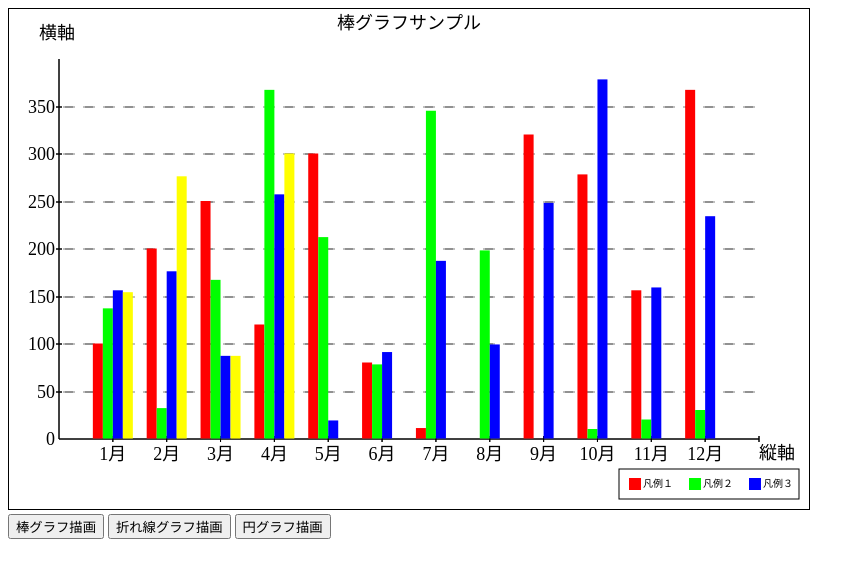
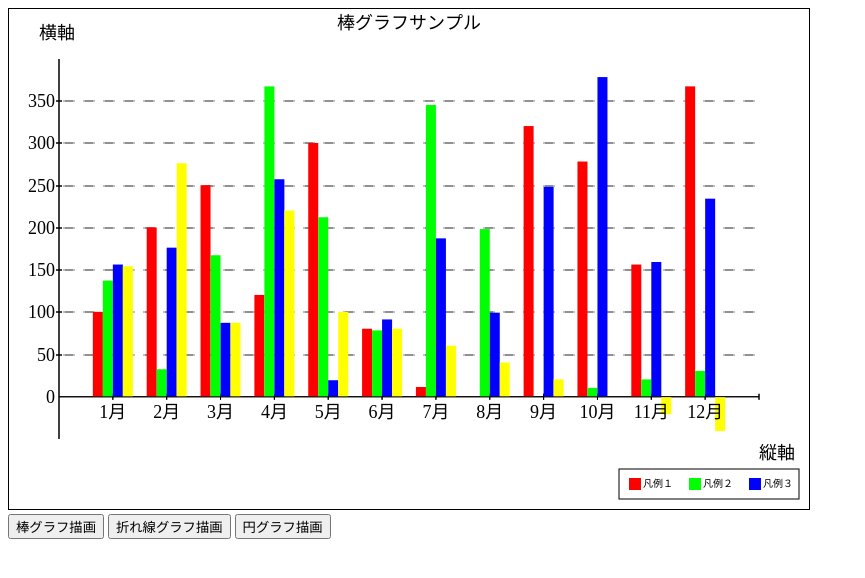
Before and after one commit to matsum0623/drawGraph-JSLibrary, a plain HTML site: page index.html in a window 1280 px wide. Both pictures are taken after a click on the button "棒グラフ描画". Shown: the whole page, without its empty margins (0-865 px from the left). Drawn offline with Linux system fonts and the light colour scheme.

Commit message:
Finish Auto Adjust Scale

```diff
--- a/canvas.js
+++ b/canvas.js
@@ -13,6 +13,20 @@ class DrawGraph{
      * @returns {void}
      */
     constructor(canvas,width,height){
+
+        /** 描画データ */
+        this.data = [];
+        this.data.drawDataCount = 0;
+        this.data.xInterval     = 'undefined';
+        this.data.yInterval     = 'undefined';
+        this.data.yCount        = [];
+
+        /** 基準線に関わる設定 */
+        this.axis = [];
+        this.axis.xLineHeight   = 'undefined';
+        this.axis.color = '#000000';
+        this.axis.autoVerticalScaleAdjust = true;
+
         /** canvasの縦横幅の設定 */
         this.width  = typeof width  !== 'undefined' ? width  : 800;
         this.height = typeof height !== 'undefined' ? height : 500;
@@ -51,8 +65,6 @@ class DrawGraph{
         this.unitXText = "横軸";
         /** 横軸の単位記載 */
         this.unitYText = "縦軸";
-        /** 軸の色 */
-        this.axisColor = "#000000";
 
         /** 文字色 */
         this.textColor = "#000000";
@@ -129,27 +141,30 @@ class DrawGraph{
         let barWidth = this.barWidth;
 
         // データの処理
-        data = this.dataFunction(data);
+        this.dataProcessing(data);
 
-        // グラフの描画（基準線との重複を避けるため、下線は基準-1、上方へ動かす）
-        for(let i=0;i<data.length;i++){
-            let xPosition = this.opX + (data.xInterval * (i+1)) - (data.drawDataCount * this.barWidth)/2;
+        // 軸の生成
+        this.CreateAxis(this.axis.color,this.opX,this.opY,this.maxX,this.maxY,this.data.xInterval,this.data.yInterval,this.data.yCount,this.unitXText,this.unitYText);
+
+        // グラフの描画（基準線との重複を避けるため、下線は基準-1、上方へ動かす。マイナスデータはプラス方向）
+        for(let i=0;i<this.data.xCount;i++){
+            let xPosition = this.opX + (this.data.xInterval * (i+1)) - (this.data.drawDataCount * this.barWidth)/2;
             let yPosition;
 
             for(let j=1;j<data[i].length;j++){
                 // データを基準に合わせて処理
-                let yData = (data[i][j] / this.unitY) * data.yInterval;
-                if(data[i][j] > 0){
-                    yPosition = data.xLineHeight - 0.5;
+                let yData = (this.data.data[i][j] / this.unitY) * this.data.yInterval;
+                if(this.data.data[i][j] > 0){
+                    yPosition = this.axis.xLineHeight - 0.5;
                 }else{
-                    yPosition = data.xLineHeight + 0.5;
+                    yPosition = this.axis.xLineHeight + 0.5;
                 }
 
                 this.DrawFillBox(xPosition + (this.barWidth * (j-1)), yPosition, barWidth, yData, this.barFillColor[j-1], this.barLineColor, false);
             }
 
             // 文字の描画
-            this.DrawFillText(this.opX + (data.xInterval * (i+1)), yPosition + 21, data[i][0], 'center', 40);
+            this.DrawFillText(this.opX + (this.data.xInterval * (i+1)), this.axis.xLineHeight + 21, this.data.data[i][0], 'center', 40);
         }
 
         this.CreateLegend(legendText,this.barFillColor);
@@ -168,29 +183,32 @@ class DrawGraph{
         }
 
         // データの処理
-        data = this.dataFunction(data);
+        this.dataProcessing(data);
+
+        // 軸の生成
+        this.CreateAxis(this.axis.color,this.opX,this.opY,this.maxX,this.maxY,this.data.xInterval,this.data.yInterval,this.data.yCount,this.unitXText,this.unitYText);
 
         // 黒丸の大きさ
         let circleRad = this.circleRad;
 
         // グラフの描画
-        for(let i=0;i<data.length;i++){
-            let xPosition = this.opX + (data.xInterval * (i+1));
-            let yPosition = data.xLineHeight;
+        for(let i=0;i<this.data.xCount;i++){
+            let xPosition = this.opX + (this.data.xInterval * (i+1));
+            let yPosition = this.axis.xLineHeight;
 
-            for(let j=1;j<data[i].length;j++){
-                let yData = (data[i][j] / this.unitY) * data.yInterval;
+            for(let j=1;j<this.data.xCount;j++){
+                let yData = (this.data.data[i][j] / this.unitY) * this.data.yInterval;
                 this.DrawFillCircle(xPosition, yPosition - yData, circleRad, this.circleColor[j-1]);
 
-                if(data[i+1]){
-                    this.DrawLine(xPosition, yPosition - yData, xPosition + data.xInterval, yPosition - (data[i+1][j] / this.unitY) * data.yInterval,this.lineWidth, this.circleLineColor[j-1]);
+                if(this.data.data[i+1]){
+                    this.DrawLine(xPosition, yPosition - yData, xPosition + this.data.xInterval, yPosition - (this.data.data[i+1][j] / this.unitY) * this.data.yInterval,this.lineWidth, this.circleLineColor[j-1]);
                 }else{
                     this.DrawFillText(xPosition + 5, yPosition - yData + 3, legendText[j-1], 'left', 40, '#000000', "10px 'ＭＳ ゴシック'");
                 }
             }
 
             // 文字の描画
-            this.DrawFillText(xPosition, yPosition + 21, data[i][0], 'center', 40);
+            this.DrawFillText(xPosition, yPosition + 21, this.data.data[i][0], 'center', 40);
 
         }
 
@@ -423,7 +441,7 @@ class DrawGraph{
      */
     CreateAxis(axisColor,opX,opY,maxX,maxY,unitX,unitY,yCount,unitXText,unitYText){
         // 描画色の設定
-        axisColor = typeof axisColor !== 'undefined' ? axisColor : this.axisColor;
+        axisColor = typeof axisColor !== 'undefined' ? axisColor : this.axis.color;
 
         opX = typeof opX !== 'undefined' ? opX : this.opX;
         opY = typeof opY !== 'undefined' ? opY : this.opY;
@@ -438,11 +456,11 @@ class DrawGraph{
         // 縦軸描画
         this.DrawLine(opX,opY,opX,maxY,1,axisColor);
         let tmpY = opY;
-        if(yCount[1] > 0){
+        if(yCount.minus > 0){
             // 縦軸単位線描画
             tmpY = opY - unitY;
             // 縦軸単位線（マイナス方向）
-            for(let i=yCount[1]-1;i > 0;i--){
+            for(let i=yCount.minus - 1;i > 0;i--){
                 // 基準点描画
                 this.DrawLine(opX-3, Math.round(tmpY), opX+3, Math.round(tmpY), 1, axisColor);
                 // 基準単位描画
@@ -472,7 +490,7 @@ class DrawGraph{
         tmpY = tmpY - unitY;
 
         // 縦軸単位線（プラス方向）
-        for(let i=1;i <= yCount[0]-1;i++){
+        for(let i=1;i <= yCount.plus - 1;i++){
             // 基準点描画
             this.DrawLine(opX-3, Math.round(tmpY), opX+3, Math.round(tmpY), 1, axisColor);
             // 基準単位描画
@@ -575,53 +593,52 @@ class DrawGraph{
      * @param {array} 描画データ
      * @return {array} 描画データ＋[drawDataCount:描画データ数,xInterval:x軸の間隔,yInterval:Y軸の間隔,xLineHeightx軸の描画高さ]
      */
-    dataFunction(data){
+    dataProcessing(data){
+        // データの登録
+        this.data.data = data;
+
         // グラフ間隔の計算(X軸)
-        const xCount = data.length;
-        const xInterval = (this.maxX - this.opX) / (xCount + 1);
+        this.data.xCount = this.data.data.length;
+        this.data.xInterval = (this.maxX - this.opX) / (this.data.xCount + 1);
 
         // 1グループのデータ数の取得
-        const drawDataCount = data[0].length - 1;
+        this.data.drawDataCount = data[0].length - 1;
 
         // Y軸最大値計算用
-        let maxYdata = 0;
-        for(let i=0;i<data.length;i++){
-            for(let j=1;j<drawDataCount+1;j++){
+        this.data.maxYdata = 0;
+        for(let i=0;i<this.data.xCount;i++){
+            for(let j=1;j<this.data.drawDataCount+1;j++){
                 // Y軸最大値の再計算
-                if(maxYdata < data[i][j]){
-                    maxYdata = data[i][j];
+                if(this.data.maxYdata < this.data.data[i][j]){
+                    this.data.maxYdata = this.data.data[i][j];
                 }
             }
         }
-        // Y軸最小値計算用
-        let minYdata = 0;
-        let YminusFlg = false;
-        for(let i=0;i<data.length;i++){
-            for(let j=1;j<drawDataCount+1;j++){
+        // Y軸最小値計算用(最小値がプラスの場合には0)
+        this.data.minYdata = 0;
+        for(let i=0;i<this.data.xCount;i++){
+            for(let j=1;j<this.data.drawDataCount+1;j++){
                 // Y軸最小値の再計算
-                if(minYdata > data[i][j]){
-                    minYdata = data[i][j];
+                if(this.data.minYdata > this.data.data[i][j]){
+                    this.data.minYdata = this.data.data[i][j];
                 }
             }
         }
         // Y軸の計算[ プラス方向 , マイナス報告 ]
-        const yCount = [ Math.ceil(maxYdata / this.unitY) , Math.ceil((-1) * minYdata / this.unitY) ];
-        const yInterval = Math.abs(this.maxY - this.opY) / (yCount[0] + yCount[1]);
+//        this.data.yCount.plus  = Math.ceil(this.data.maxYdata / this.unitY);
+//        this.data.yCount.minus = Math.ceil((-1) * this.data.minYdata / this.unitY)
+
+        // Y軸基準描画間隔の再計算
+        if(this.data.maxYdata - this.data.minYdata > this.unitY * 10 && this.axis.autoVerticalScaleAdjust){
+            // 縦軸目盛自動調整
+            this.unitY = Math.pow(10,String(this.data.maxYdata - this.data.minYdata).length - 1);
+        }
+
+        this.data.yCount.plus  = Math.ceil(this.data.maxYdata / this.unitY);
+        this.data.yCount.minus = Math.ceil((-1) * this.data.minYdata / this.unitY)
+
+        this.data.yInterval = Math.abs(this.maxY - this.opY) / (this.data.yCount.plus + this.data.yCount.minus);
         // 横軸描画高さを計算
-        const xLineHeight = this.opY - yCount[1] * yInterval;
-
-        // 軸の生成
-        this.CreateAxis(this.axisColor,this.opX,this.opY,this.maxX,this.maxY,xInterval,yInterval,yCount,this.unitXText,this.unitYText);
-
-
-        // データセット、値返却
-        data.drawDataCount = drawDataCount;
-
-        data.xInterval = xInterval;
-        data.yInterval = yInterval;
-
-        data.xLineHeight = xLineHeight;
-
-        return data;
+        this.axis.xLineHeight = this.opY - this.data.yCount.minus * this.data.yInterval;
     }
 }
--- a/index.html
+++ b/index.html
@@ -9,32 +9,19 @@
                 ["1月",100  ,137 ,156 ,154],
                 ["2月",200  ,32  ,176 ,276],
                 ["3月",250  ,167 ,87  ,87 ],
-                ["4月",120  ,367 ,257 ,300],
-                ["5月",300  ,212 ,19  ,],
-                ["6月",80   ,78  ,91  ,],
-                ["7月",11   ,345 ,187 ,],
-                ["8月",0    ,198 ,99  ,],
-                ["9月",320  ,0   ,248 ,],
-                ["10月",278 ,10  ,378 ,],
-                ["11月",156 ,20  ,159 ,],
-                ["12月",367 ,30  ,234 ,]
+                ["4月",120  ,367 ,257 ,220],
+                ["5月",300  ,212 ,19  ,100],
+                ["6月",80   ,78  ,91  ,80],
+                ["7月",11   ,345 ,187 ,60],
+                ["8月",0    ,198 ,99  ,40],
+                ["9月",320  ,0   ,248 ,20],
+                ["10月",278 ,10  ,378 ,0],
+                ["11月",156 ,20  ,159 ,-20],
+                ["12月",367 ,30  ,234 ,-40]
             ];
 
             // 描画するデータ(棒グラフ)
-            var barGraphData = [
-                ["1月",100  ,137 ,156 ,154],
-                ["2月",200  ,32  ,176 ,276],
-                ["3月",250  ,167 ,87  ,87 ],
-                ["4月",120  ,367 ,257 ,300],
-                ["5月",300  ,212 ,19  ,],
-                ["6月",80   ,78  ,91  ,],
-                ["7月",11   ,345 ,187 ,],
-                ["8月",0    ,198 ,99  ,],
-                ["9月",320  ,0   ,248 ,],
-                ["10月",278 ,10  ,378 ,],
-                ["11月",156 ,20  ,159 ,],
-                ["12月",367 ,30  ,234 ,]
-            ];
+            var barGraphData = lineGraphData;
 
             // 描画するデータ（円グラフ）
             const circleGraphData = [
```
Also changed, not shown: README.md, 1 other file.
